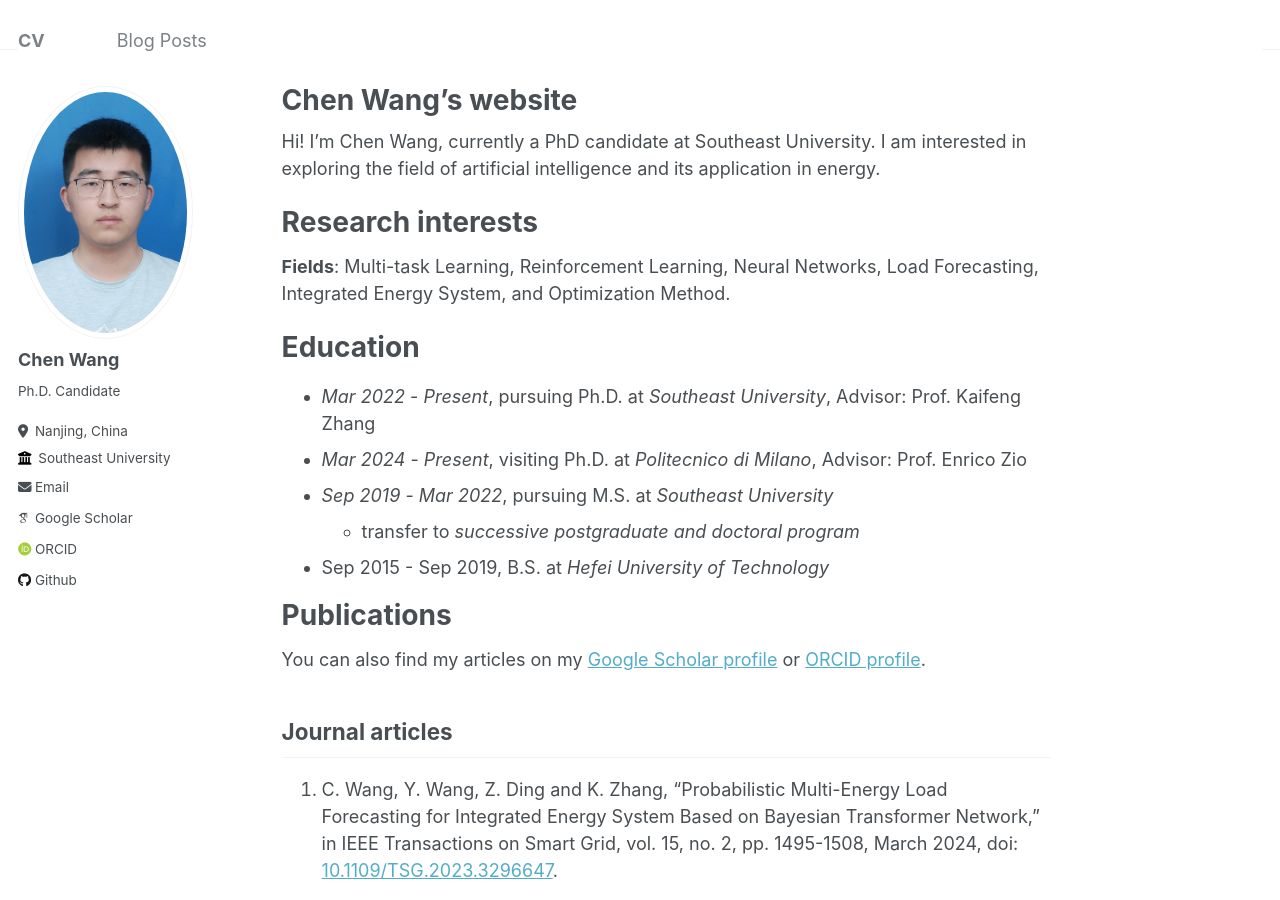
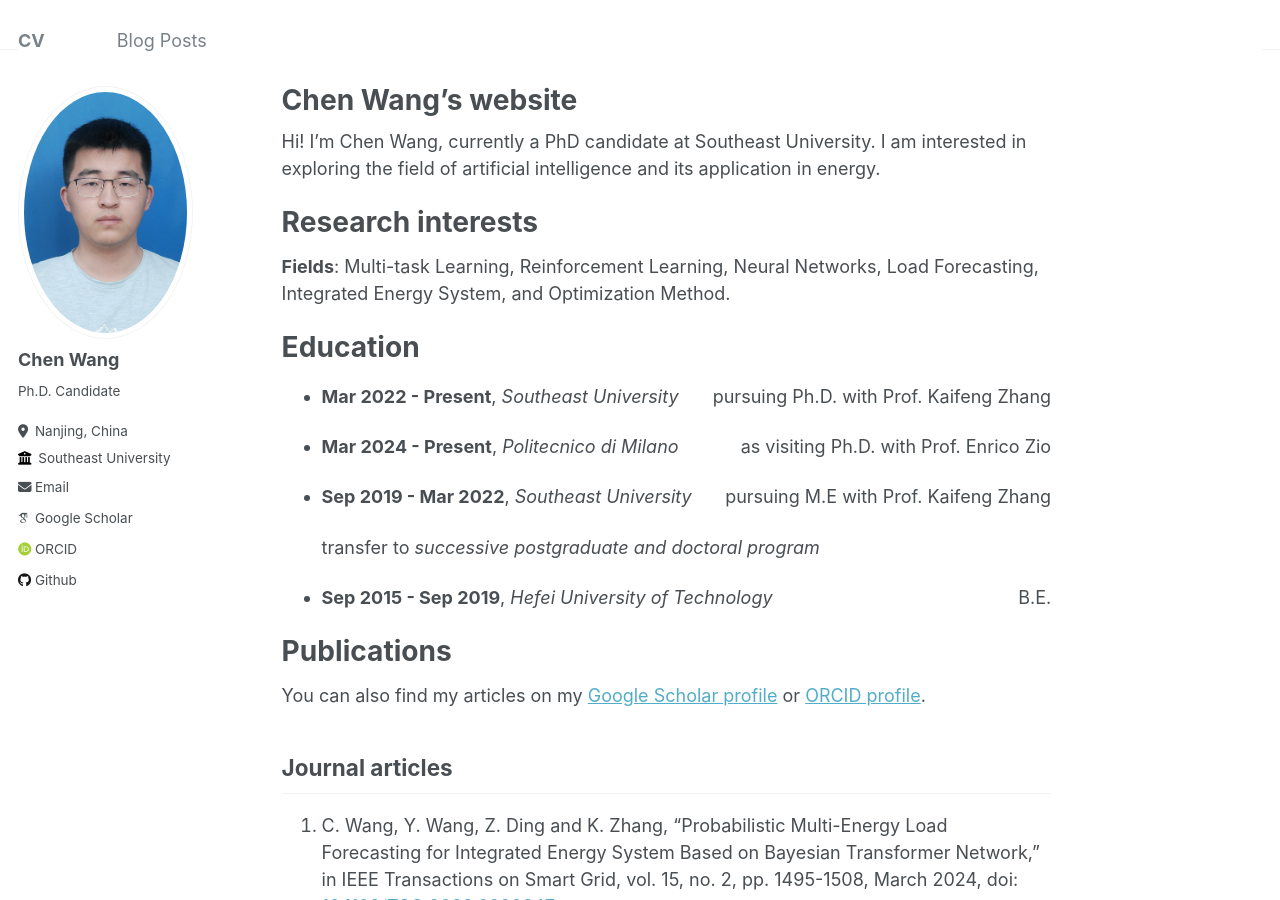
Before and after one commit to wangc1073/wangc1073.github.io, a Jekyll site: the page built from _pages/about.md, in a window 1280 px wide and 900 px high. Built offline with Jekyll 4.4.1, drawn with Linux system fonts in a browser that asks for light colours; some web fonts are replaced.

Commit message:
Update about.md

```diff
--- a/_pages/about.md
+++ b/_pages/about.md
@@ -19,11 +19,13 @@ Research interests
 Education
 ======
 
-* *Mar 2022* - *Present*, pursuing Ph.D. at *Southeast University*, Advisor: Prof. Kaifeng Zhang
-* *Mar 2024* - *Present*, visiting Ph.D. at *Politecnico di Milano*, Advisor: Prof. Enrico Zio
-* *Sep 2019* - *Mar 2022*, pursuing M.S. at *Southeast University*
-  - transfer to *successive postgraduate and doctoral program*
-* Sep 2015 - Sep 2019, B.S. at *Hefei University of Technology*
+* <p style="text-align:left;"><b>Mar 2022 - Present</b>, <i>Southeast University</i><span style="float:right;">pursuing Ph.D. with Prof. Kaifeng Zhang</span></p>
+
+* <p style="text-align:left;"><b>Mar 2024 - Present</b>, <i>Politecnico di Milano</i><span style="float:right;">as visiting Ph.D. with Prof. Enrico Zio</span></p>
+
+* <p style="text-align:left;"><b>Sep 2019 - Mar 2022</b>, <i>Southeast University</i><span style="float:right;">pursuing M.E with Prof. Kaifeng Zhang</span></p>transfer to *successive postgraduate and doctoral program*
+
+* <p style="text-align:left;"><b>Sep 2015 - Sep 2019</b>, <i>Hefei University of Technology</i><span style="float:right;">B.E.</span></p>
 
 Publications
 ======
```
